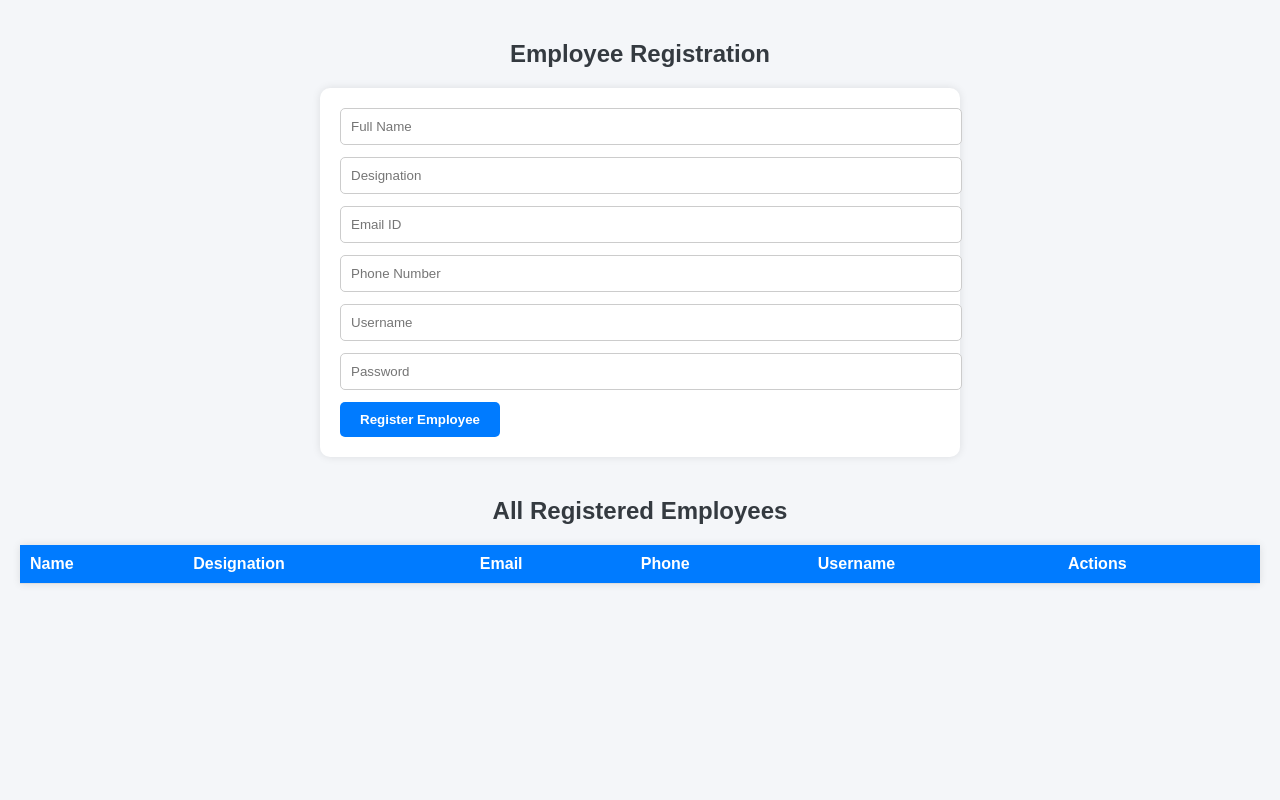
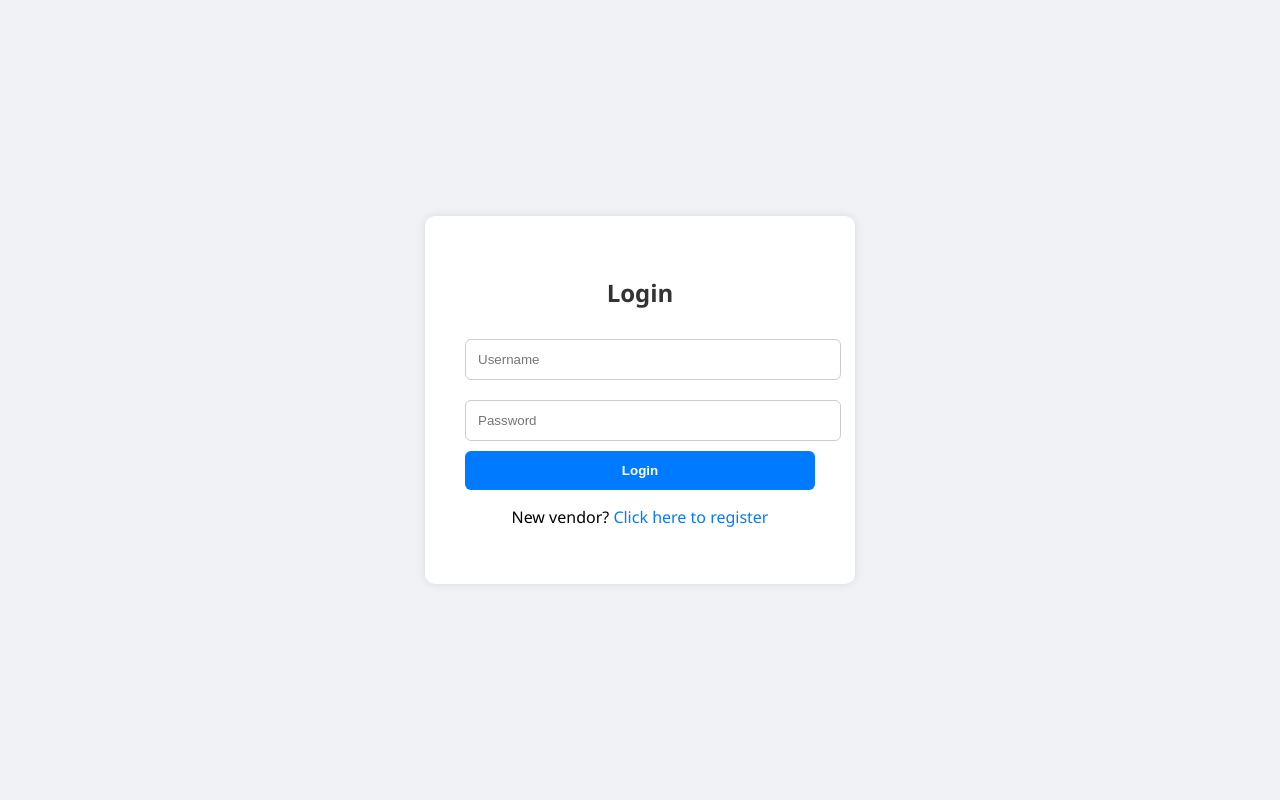
Before and after one commit to Madhan12-tech/erp-management-system, a Flask app: page / in a window 1280 px wide. Run offline with Flask 3, Linux system fonts and the light colour scheme; lists and menus that the app fills with data are empty.

Commit message:
Update login.html

```diff
--- a/templates/login.html
+++ b/templates/login.html
@@ -2,123 +2,90 @@
 <html lang="en">
 <head>
   <meta charset="UTF-8">
-  <title>Employee Registration</title>
+  <title>Login - ERP System</title>
   <style>
     body {
+      font-family: 'Segoe UI', sans-serif;
+      background-color: #f0f2f5;
+      display: flex;
+      justify-content: center;
+      align-items: center;
+      height: 100vh;
       margin: 0;
-      font-family: Arial, sans-serif;
-      background: #f4f6f9;
-      padding: 20px;
     }
-
-    h2 {
+    .login-box {
+      background: #fff;
+      padding: 40px;
+      border-radius: 10px;
+      box-shadow: 0 0 10px rgba(0,0,0,0.1);
+      width: 350px;
+    }
+    .login-box h2 {
       text-align: center;
       margin-bottom: 20px;
-      color: #343a40;
+      color: #333;
     }
-
-    form {
-      max-width: 600px;
-      margin: 0 auto 40px;
-      background: white;
-      padding: 20px;
-      border-radius: 10px;
-      box-shadow: 0 0 8px rgba(0,0,0,0.1);
+    input[type="text"], input[type="password"] {
+      width: 100%;
+      padding: 12px;
+      margin: 10px 0;
+      border: 1px solid #ccc;
+      border-radius: 6px;
     }
-
-    form input {
+    button {
       width: 100%;
-      padding: 10px;
-      margin-bottom: 12px;
-      border: 1px solid #ccc;
-      border-radius: 5px;
+      padding: 12px;
+      background: #007bff;
+      border: none;
+      color: white;
+      border-radius: 6px;
+      cursor: pointer;
+      font-weight: bold;
     }
-
-    form button {
-      padding: 10px 20px;
-      background: #007bff;
-      color: white;
-      border: none;
-      border-radius: 5px;
-      font-weight: bold;
-      cursor: pointer;
+    button:hover {
+      background: #0056b3;
     }
-
-    table {
-      width: 100%;
-      border-collapse: collapse;
-      background: white;
-      box-shadow: 0 0 8px rgba(0,0,0,0.1);
+    .register-link {
+      margin-top: 15px;
+      text-align: center;
     }
-
-    th, td {
-      padding: 10px;
-      text-align: left;
-      border-bottom: 1px solid #ddd;
-    }
-
-    th {
-      background: #007bff;
-      color: white;
-    }
-
-    tr:hover {
-      background: #f1f1f1;
-    }
-
-    .actions a {
-      margin-right: 10px;
+    .register-link a {
       color: #007bff;
       text-decoration: none;
     }
-
-    .actions a:hover {
-      text-decoration: underline;
+    .flash {
+      background: #f8d7da;
+      color: #721c24;
+      padding: 10px;
+      margin-bottom: 15px;
+      border: 1px solid #f5c6cb;
+      border-radius: 6px;
     }
   </style>
 </head>
 <body>
 
-  <h2>Employee Registration</h2>
+<div class="login-box">
+  <h2>Login</h2>
 
-  <form method="POST" action="{{ url_for('register') }}">
-    <input type="text" name="name" placeholder="Full Name" required>
-    <input type="text" name="designation" placeholder="Designation" required>
-    <input type="email" name="email" placeholder="Email ID" required>
-    <input type="text" name="phone" placeholder="Phone Number" required>
+  {% with messages = get_flashed_messages(with_categories=true) %}
+    {% if messages %}
+      {% for category, message in messages %}
+        <div class="flash">{{ message }}</div>
+      {% endfor %}
+    {% endif %}
+  {% endwith %}
+
+  <form method="POST">
     <input type="text" name="username" placeholder="Username" required>
     <input type="password" name="password" placeholder="Password" required>
-    <button type="submit">Register Employee</button>
+    <button type="submit">Login</button>
   </form>
 
-  <h2>All Registered Employees</h2>
-  <table>
-    <thead>
-      <tr>
-        <th>Name</th>
-        <th>Designation</th>
-        <th>Email</th>
-        <th>Phone</th>
-        <th>Username</th>
-        <th class="actions">Actions</th>
-      </tr>
-    </thead>
-    <tbody>
-      {% for emp in employees %}
-      <tr>
-        <td>{{ emp[1] }}</td>
-        <td>{{ emp[2] }}</td>
-        <td>{{ emp[3] }}</td>
-        <td>{{ emp[4] }}</td>
-        <td>{{ emp[5] }}</td>
-        <td class="actions">
-          <a href="{{ url_for('employee_edit', id=emp[0]) }}">Edit</a>
-          <a href="{{ url_for('employee_delete', id=emp[0]) }}" onclick="return confirm('Are you sure?')">Delete</a>
-        </td>
-      </tr>
-      {% endfor %}
-    </tbody>
-  </table>
+  <div class="register-link">
+    <p>New vendor? <a href="{{ url_for('vendors') }}">Click here to register</a></p>
+  </div>
+</div>
 
 </body>
 </html>
```
